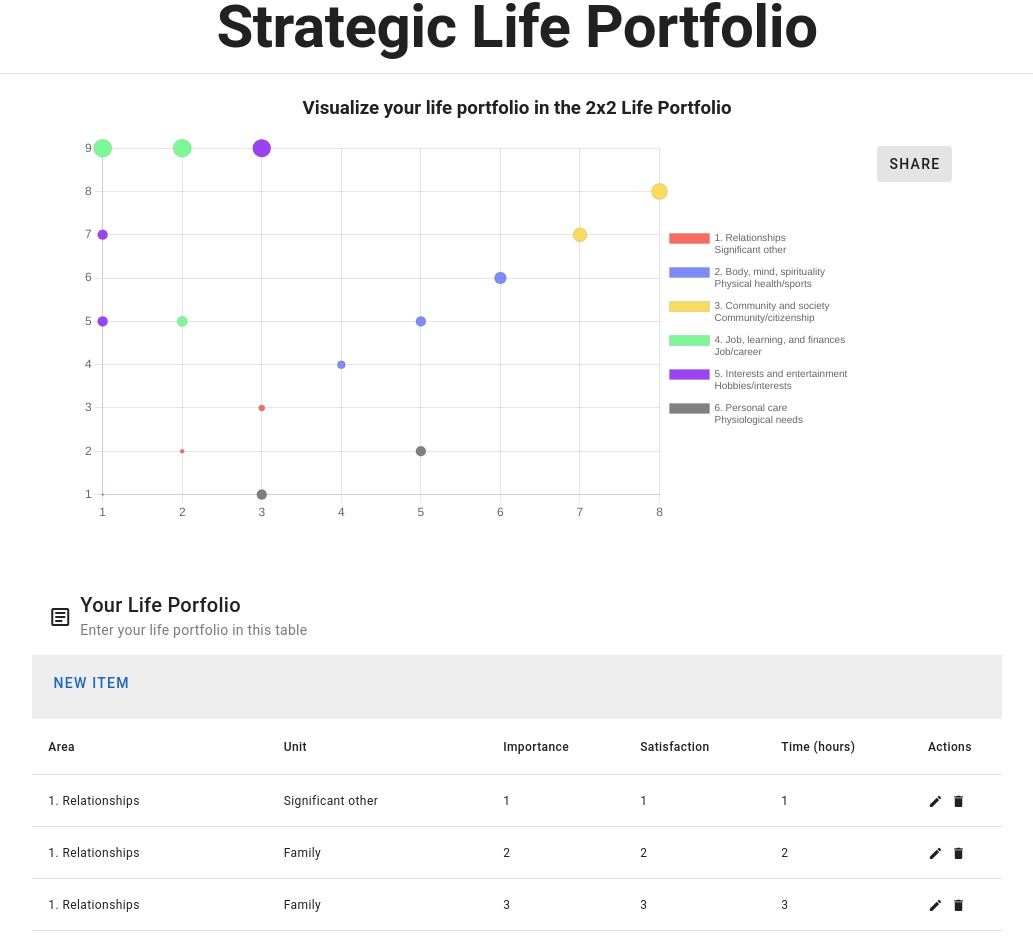
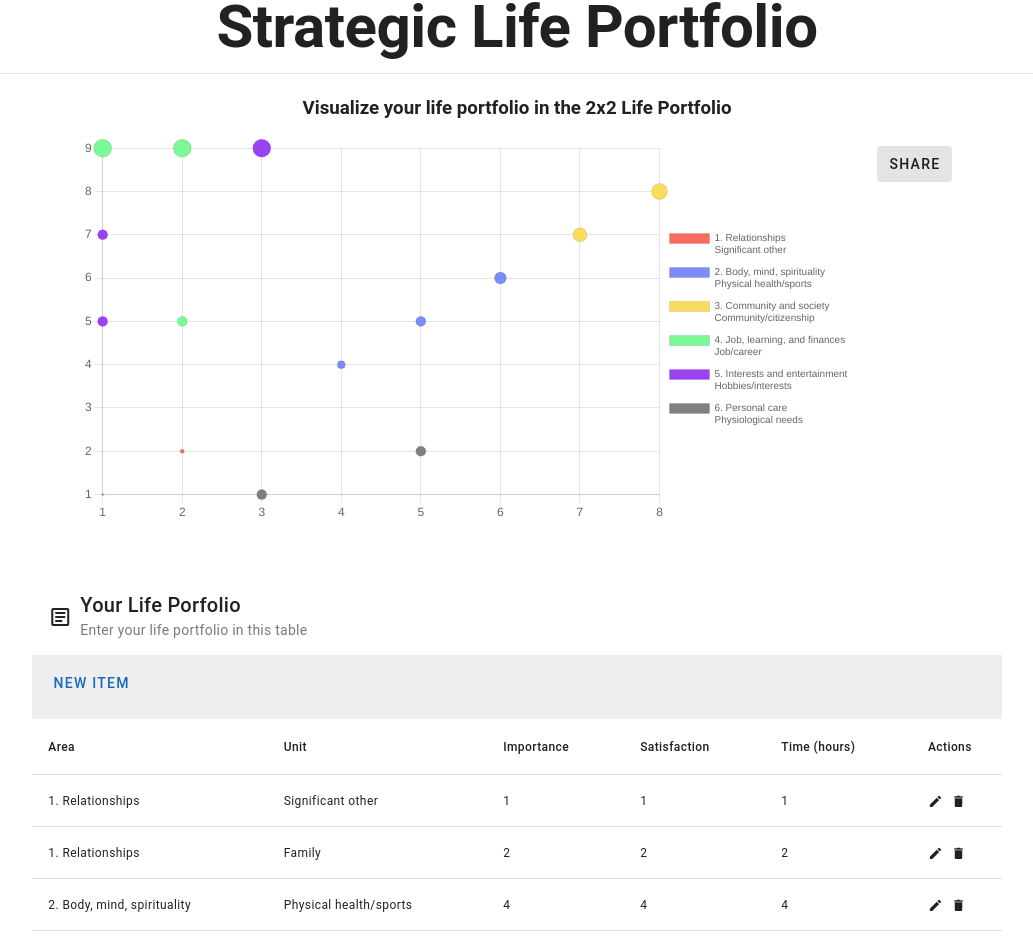
Before and after one commit to cameronlai/strategic-life-portfolio, a Vue app: page / in a window 1280 px wide. Shown: the part 52-1001 px from the top of the page, without its empty margins (123-1156 px from the left). Built offline with nearby package versions, Linux system fonts and the light colour scheme.

Commit message:
Fix tooltips

```diff
--- a/src/components/Home.vue
+++ b/src/components/Home.vue
@@ -238,15 +238,6 @@ export default {
           time: 2,
         },
         {
-          areaNum: 1,
-          area: "1. Relationships",
-          unit: "Family",
-          description: "Engaging with kids, parents, siblings",
-          importance: 3,
-          satisfaction: 3,
-          time: 3,
-        },
-        {
           areaNum: 2,
           area: "2. Body, mind, spirituality",
           unit: "Physical health/sports ",
@@ -390,7 +381,6 @@ export default {
       }, // End of graph data
       chartOptions: {
         // Custom legend with distinct items only, no need to repeat
-
         responsive: true,
         maintainAspectRatio: true,
         // boxwidth that is wider
@@ -411,6 +401,23 @@ export default {
                 } else {
                   return false;
                 }
+              },
+            },
+          },
+          tooltip: {
+            enabled: true,
+            callbacks: {
+              label: function (context) {
+                console.log("here");
+                console.log(context);
+                let label = context.dataset.label || "";
+                return [
+                  `Area: ${label[0]}`,
+                  `Unit: ${label[1]}`,
+                  `Importantce: ${context.raw.y}`,
+                  `Satisfaction: ${context.raw.x}`,
+                  `Time: ${context.raw.r} hours`,
+                ];
               },
             },
           },
@@ -486,6 +493,7 @@ export default {
         console.log(item);
         datasets.push({
           label: [item.area, item.unit],
+          //label: item.area,
           backgroundColor: colors[item.areaNum - 1],
           data: [
             {
```
Also changed, not shown: .browserslistrc (added), 1 other file (tests, documents, lock files or other folders).
